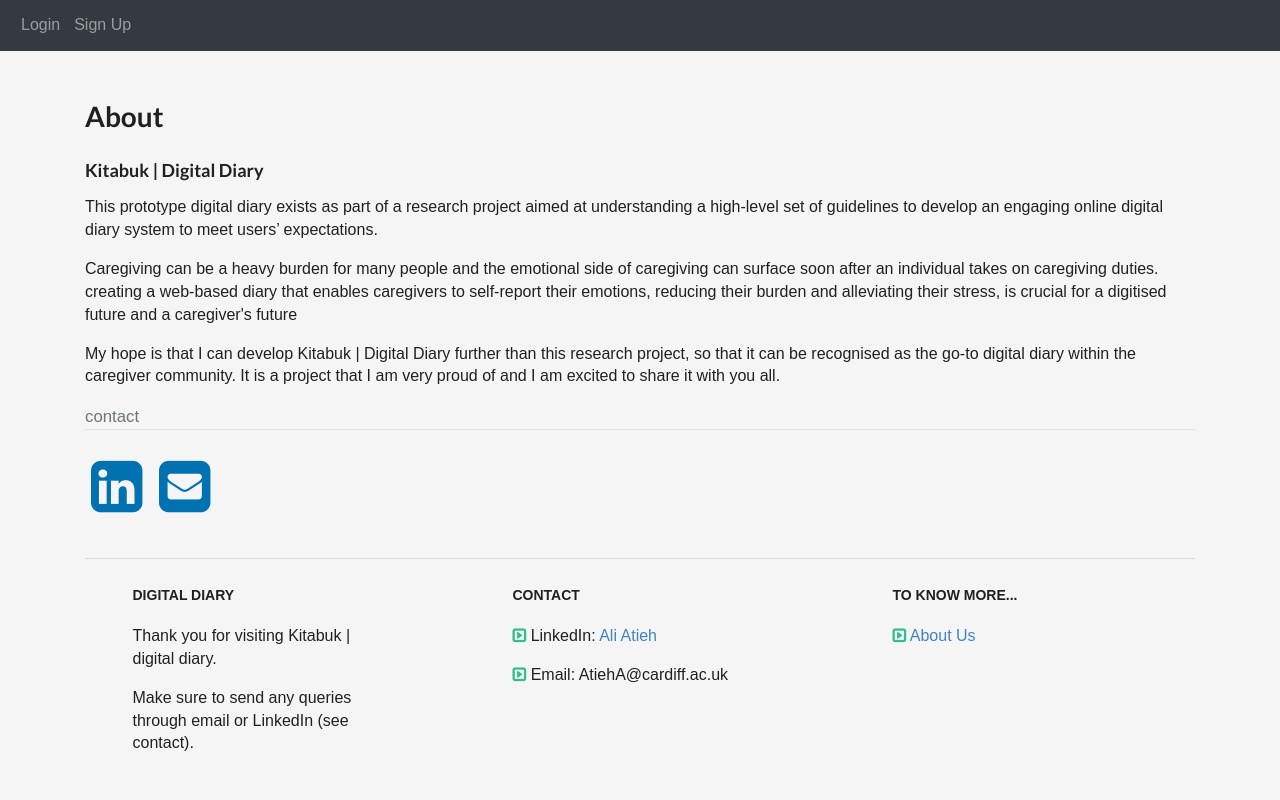
After one commit to Aloushie/kitabuk_diary, a Flask app: page /about in a window 1280 px wide. The commit adds this page. Run offline with Flask 3, Linux system fonts and the light colour scheme; some libraries are stand-ins or nearby versions.

Commit message:
Push 11 - About us added and update on footer. Nearly finished the MVP, just a few more minor tweaks and changes left

```diff
--- a/diary/static/style.css
+++ b/diary/static/style.css
@@ -11,30 +11,6 @@ a:hover{
     text-decoration: underline;
 }
 
-
- /*
-.btn{
-	display: block;
-	width: 20%;
-	height: 50px;
-	border-radius: 25px;
-	outline: none;
-	border: none;
-	background-image: linear-gradient(to right, #32be8f, #38d39f, #32be8f);
-	background-size: 200%;
-	font-size: 1.2rem;
-	color: #fff;
-	font-family: 'Poppins', sans-serif;
-	text-transform: uppercase;
-	margin: 1rem 0;
-	cursor: pointer;
-	transition: .5s;
-	margin: auto;
-	padding: 0.5% 0 0
-}
-.btn:hover{
-	background-position: right;
-} */
 
 
 .form-group {
@@ -88,3 +64,23 @@ a:hover{
 	margin-bottom: 10px;
 
   }
+
+
+ul{
+  margin: 0;
+  padding: 0;
+}
+.box li{
+  display: inline-block;
+  margin: 6px;
+
+}
+.box li a{
+  color: #0072b1;
+  text-decoration: none;
+  font-size: 60px;
+  transition: all ease-in-out 250ms;
+}
+.box li a:hover{
+  color: #32be8f;
+}
--- /dev/null
+++ b/diary/templates/about.html
@@ -0,0 +1,32 @@
+{% extends 'base.html'%}
+
+{% block content %}
+<div class="box">
+<br>
+<h1> About </h1>
+<h3> Kitabuk | Digital Diary </h3>
+
+<p> This prototype digital diary exists as part of a research project aimed at understanding
+    a high-level set of guidelines to develop an engaging online
+    digital diary system to meet users’ expectations.</p>
+
+<p>  Caregiving can be a heavy burden for many people and the emotional side of caregiving can surface soon after an individual takes on caregiving duties.
+     creating a web-based diary that enables caregivers to self-report their emotions, reducing their burden and alleviating their stress,
+     is crucial for a digitised future and a caregiver's future</p>
+
+<p>
+    My hope is that I can develop Kitabuk | Digital Diary further than this research project,
+    so that it can be recognised as the go-to digital diary within the caregiver community. It is a project
+    that I am very proud of and I am excited to share it with you all.
+</p>
+
+
+<legend class="border-bottom mb-4"><small class="text-muted"> contact </small></ul></legend>
+
+<ul>
+    <li><a href="https://uk.linkedin.com/in/ali-atieh-22b565207"><i class="fa fa-linkedin-square" aria-hidden="true"></i></a></li>
+    <li><a href="mailto: atieha@cardiff.ac.uk"><i class="fa fa-envelope-square" aria-hidden="true"></i></a></li>
+</div>
+
+
+{% endblock %}
--- a/diary/templates/account.html
+++ b/diary/templates/account.html
@@ -12,7 +12,7 @@
 
     <form method="POST" action="" enctype="multipart/form-data">
       {{ form.hidden_tag() }}
-          <legend class="border-bottom mb-4">Account Info</legend>
+          <legend class="border-bottom mb-4"></legend>
 
               {{ form.picture.label() }}
               {{ form.picture(class="form-control-file") }}
--- a/diary/templates/ask.html
+++ b/diary/templates/ask.html
@@ -3,8 +3,8 @@
 
 {% block content %}
       <div class="page-header">
-        <br/>
-        <br/>
+        <br>
+        <br>
         <h1 align="center">Ask Your Question</h1>
       </div>
       <div class="row" align="center">
--- a/diary/templates/base.html
+++ b/diary/templates/base.html
@@ -122,7 +122,7 @@
       <div class="col-md-3 col-lg-3 col-xl-3 mx-auto mt-3">
         <h6 class="text-uppercase mb-4 font-weight-bold">Digital Diary</h6>
         <p>
-          Thank you for visiting Kitabuk | prototype digital diary.
+          Thank you for visiting Kitabuk | digital diary.
         </p>
         <p>
           Make sure to send any queries through email or LinkedIn (see contact).
@@ -137,9 +137,9 @@
       <div class="col-md-4 col-lg-3 col-xl-3 mx-auto mt-3">
         <h6 class="text-uppercase mb-4 font-weight-bold">Contact</h6>
         <p>
-          <i class="fa fa-caret-square-o-right"></i> LinkedIn: <a href="https://uk.linkedin.com/in/ali-atieh-22b565207">Ali Atieh</a></p>
+          <i class="fa fa-caret-square-o-right" style='color: #32be8f'></i> LinkedIn: <a href="https://uk.linkedin.com/in/ali-atieh-22b565207">Ali Atieh</a></p>
         <p>
-          <i class="fa fa-caret-square-o-right"></i> Email: AtiehA@cardiff.ac.uk</p>
+          <i class="fa fa-caret-square-o-right" style='color: #32be8f'></i> Email: AtiehA@cardiff.ac.uk</p>
       </div>
 
       <!-- Grid column -->
@@ -147,11 +147,9 @@
 
       <!-- Grid column -->
       <div class="col-md-4 col-lg-3 col-xl-3 mx-auto mt-3">
-        <h6 class="text-uppercase mb-4 font-weight-bold">Further Information</h6>
+        <h6 class="text-uppercase mb-4 font-weight-bold">To know more...</h6>
         <p>
-          <i class="fa fa-caret-square-o-right"></i>TBD</a></p>
-        <p>
-          <i class="fa fa-caret-square-o-right"></i>TBD</p>
+          <i class="fa fa-caret-square-o-right" style='color: #32be8f'></i>  <a href="/about">About Us</a></p>
       </div>
     </div>
   </div>
--- a/diary/views.py
+++ b/diary/views.py
@@ -227,3 +227,8 @@ def account():
     image_file = url_for('static', filename='img/' + current_user.image_file)
     return render_template('account.html', user=current_user,
                             image_file=image_file, form=form)
+
+
+@views.route("/about")
+def about():
+    return render_template('about.html', user=current_user)
```
